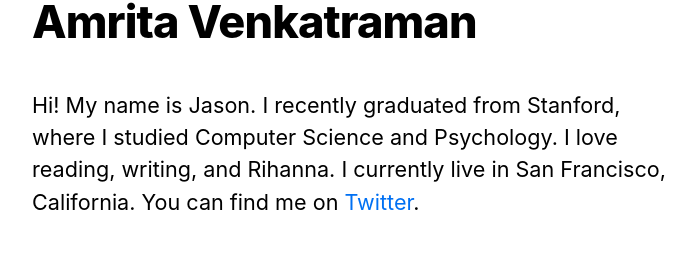
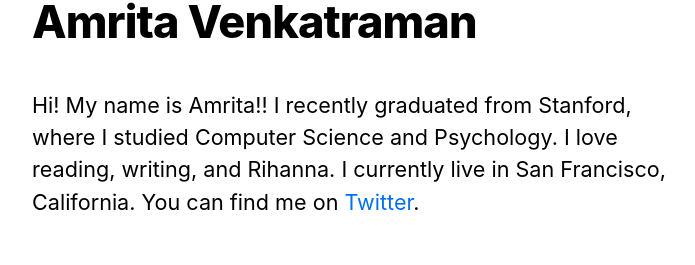
Before and after one commit to iamrita/personalwebsite, a Next.js app: page / in a window 1280 px wide. Shown: the part 252-517 px from the top of the page, without its empty margins (76-771 px from the left). Built offline with nearby package versions, Linux system fonts and the light colour scheme.

Commit message:
testing website on dev branch

```diff
--- a/pages/index.js
+++ b/pages/index.js
@@ -24,7 +24,7 @@ export default function Home( {allPostsData }) {
         <title>{siteTitle}</title>
       </Head>
       <section className={utilStyles.headingMd}>
-        <p> Hi! My name is Jason. I recently graduated from Stanford, where I studied Computer Science and Psychology. I love reading, writing, and Rihanna.
+        <p> Hi! My name is Amrita!! I recently graduated from Stanford, where I studied Computer Science and Psychology. I love reading, writing, and Rihanna.
           I currently live in San Francisco, California. You can find me on <a href="https://twitter.com/iamrita98">Twitter</a>.
         </p>
 
```
